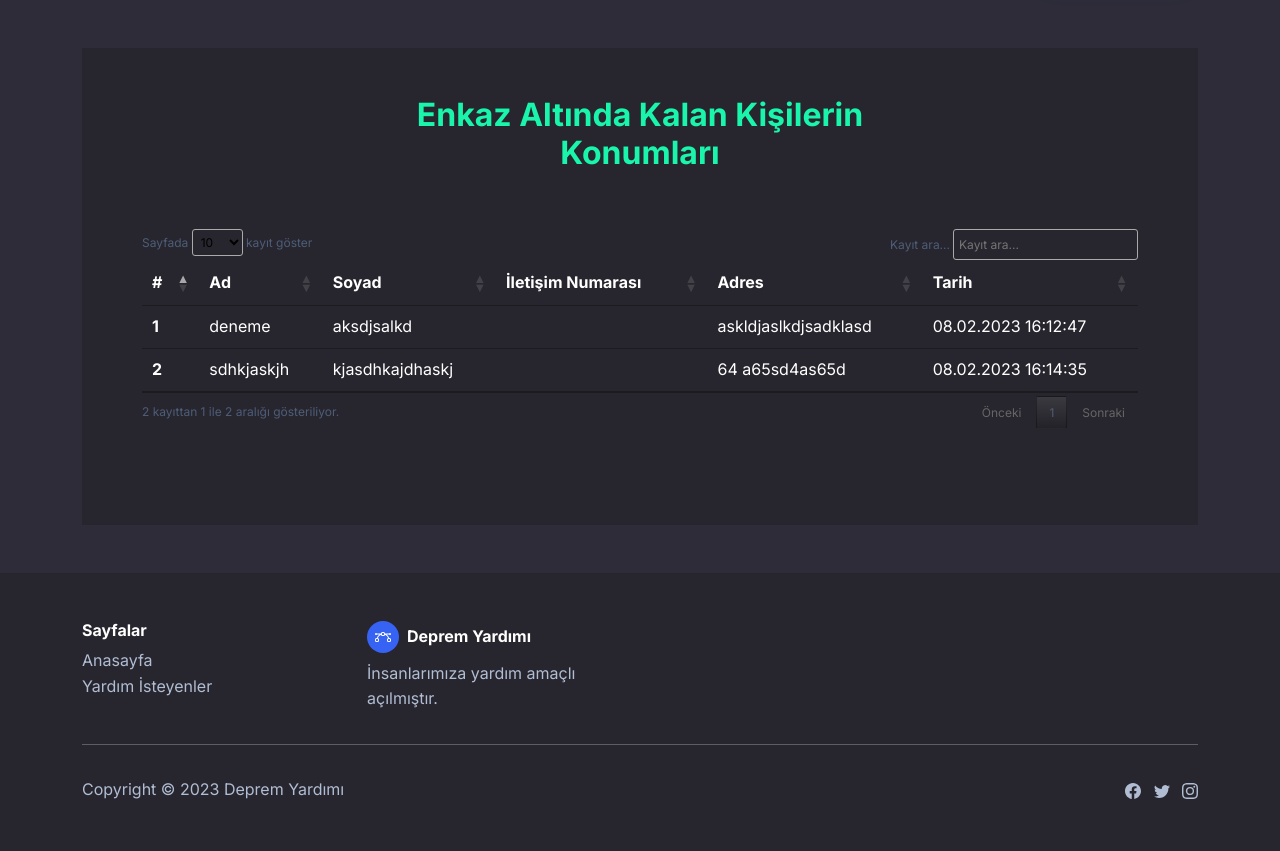
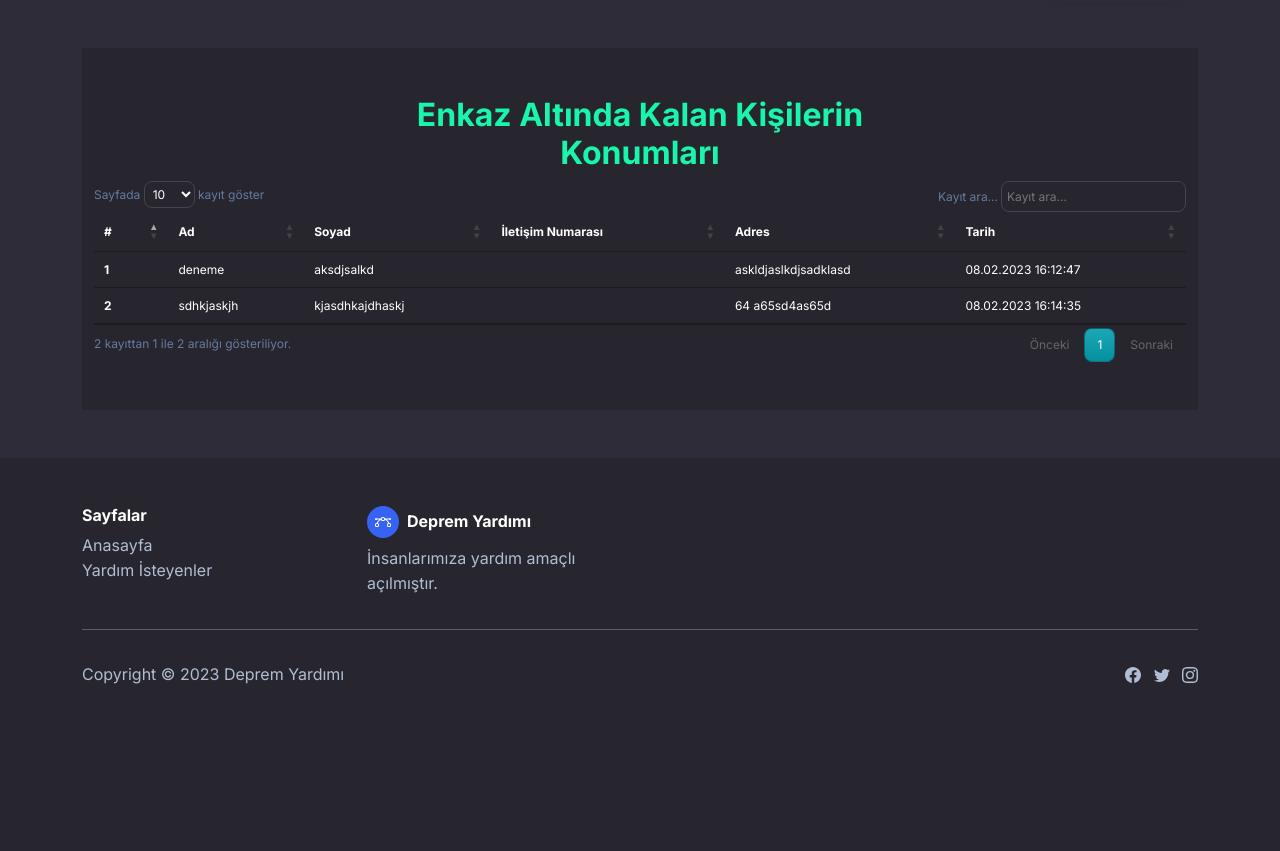
Before and after one commit to mevlutcelik/deprem-yardim, a PHP site: page /yardim-isteyenler.php in a window 1280 px wide. Shown: the part 80-931 px from the top of the page. After the commit the page ends 764 px from the top, so only its background shows below. Run offline with PHP 8.4, Linux system fonts and the light colour scheme; data comes from the database, SQL or seed files in the repository; data that the repository does not hold is empty; some libraries are stand-ins or nearby versions.

Commit message:
Updated Files

```diff
--- a/yardim-isteyenler.php
+++ b/yardim-isteyenler.php
@@ -13,16 +13,33 @@ date_default_timezone_set("Europe/Istanbul");
     <link rel="stylesheet" href="assets/bootstrap/css/bootstrap.min.css">
     <link rel="stylesheet"
           href="https://fonts.googleapis.com/css?family=Inter:300italic,400italic,600italic,700italic,800italic,400,300,600,700,800&amp;display=swap">
-    <link rel="stylesheet" href="https://cdn.datatables.net/1.13.2/css/jquery.dataTables.min.css">
     <style>
-        #myTable_wrapper{
-            margin:3rem;
+        .dataTables_wrapper .dataTables_length, .dataTables_wrapper .dataTables_filter, .dataTables_wrapper .dataTables_info, .dataTables_wrapper .dataTables_processing, .dataTables_wrapper .dataTables_paginate{
+            font-size: 12px !important;
+            color: #657a9f !important;
         }
-        .dataTables_wrapper .dataTables_length, .dataTables_wrapper .dataTables_filter, .dataTables_wrapper .dataTables_info, .dataTables_wrapper .dataTables_processing, .dataTables_wrapper .dataTables_paginate{
-            font-size: 12px;
-            color: #4e5d78;
+        .dataTables_wrapper .dataTables_length select{
+            border-radius: 0.5rem !important;
+            border-color: #454450 !important;
+            color: #fff !important;
+        }
+        .dataTables_wrapper .dataTables_length option{
+            background: #454450 !important;
+        }
+        .dataTables_wrapper .dataTables_filter input {
+            border-radius: 0.5rem !important;
+            border-color: #454450 !important;
+            outline: 0 !important;
+            color: #fff !important;
+        }
+        table.dataTable thead>tr>th.sorting, table.dataTable thead>tr>th.sorting_asc, table.dataTable thead>tr>th.sorting_desc, table.dataTable thead>tr>th.sorting_asc_disabled, table.dataTable thead>tr>th.sorting_desc_disabled, table.dataTable thead>tr>td.sorting, table.dataTable thead>tr>td.sorting_asc, table.dataTable thead>tr>td.sorting_desc, table.dataTable thead>tr>td.sorting_asc_disabled, table.dataTable thead>tr>td.sorting_desc_disabled{
+            font-size: 12px !important;
+        }
+        table.dataTable tbody th, table.dataTable tbody td{
+            font-size: 12px !important;
         }
     </style>
+    <link rel="stylesheet" href="https://cdn.datatables.net/1.13.2/css/jquery.dataTables.min.css">
 </head>
 
 <body>
@@ -31,7 +48,7 @@ date_default_timezone_set("Europe/Istanbul");
 
 <div class="container my-5">
     <section>
-        <div class="container bg-dark py-5">
+        <div class="container bg-dark py-5" style="overflow-x: auto;">
             <div class="row">
                 <div class="col-md-8 col-xl-6 text-center mx-auto">
                     <h2 class="fw-bold text-success mb-2">Enkaz Altında Kalan Kişilerin Konumları</h2>
@@ -115,15 +132,27 @@ date_default_timezone_set("Europe/Istanbul");
                 loadingRecords: "Yükleniyor...",
                 search: "Kayıt ara...",
                 paginate: {
-                    first:      "İlk",
-                    last:       "Son",
-                    next:       "Sonraki",
-                    previous:   "Önceki"
+                    first: "İlk",
+                    last: "Son",
+                    next: "Sonraki",
+                    previous: "Önceki"
                 },
+                zeroRecords: "Sonuç bulunamadı!",
+                infoFiltered: "(_MAX_ kayıt içerisinde filtrelendi)",
             }
         });
     } );
 </script>
+<style>
+    .dataTables_wrapper .dataTables_paginate .paginate_button.current, .dataTables_wrapper .dataTables_paginate .paginate_button.current:hover{
+        background-color: #06a0b2 !important;
+        border-radius: 0.5rem !important;
+        color: #fff !important;
+    }
+    .dataTables_wrapper .dataTables_paginate .paginate_button.current, .dataTables_wrapper .dataTables_paginate .paginate_button.current:hover{
+        color: #fff;
+    }
+</style>
 </body>
 
 </html>
```
Also changed, not shown: numaralar.php (+42 -4 lines).
